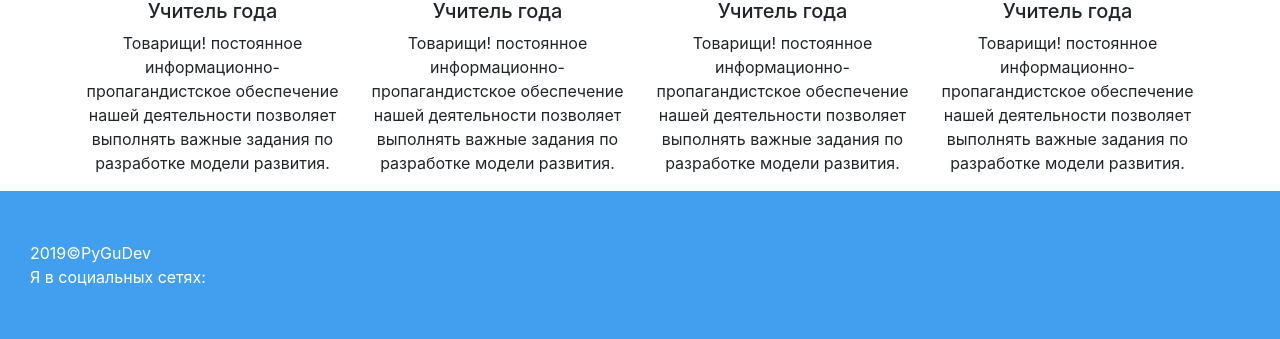
After one commit to PyGuDev/SiteMam, a Django app: page /about in a window 1280 px wide. The commit adds this page. Shown: the part 835-1174 px from the top of the page. Run offline with Django 3.2, Linux system fonts and the light colour scheme; some libraries are stand-ins or nearby versions.

Commit message:
add abaout page

```diff
--- a/main/urls.py
+++ b/main/urls.py
@@ -1,6 +1,7 @@
-from .views import MainView
+from .views import MainView, AboutView
 from django.urls import path
 
 urlpatterns = [
     path('', MainView.as_view(), name="home"),
+    path('about', AboutView.as_view(), name="about")
 ]
--- a/main/views.py
+++ b/main/views.py
@@ -1,6 +1,10 @@
 from django.shortcuts import render
 from django.views.generic.base import TemplateView
-# Create your views here.
+
 
 class MainView(TemplateView):
     template_name = "main/index.html"
+
+
+class AboutView(TemplateView):
+    template_name = "main/about.html"
--- /dev/null
+++ b/static/main/css/about.css
@@ -0,0 +1,9 @@
+.img-main{
+    width: 100%;
+}
+h3{
+    padding-top: 30px;
+}
+.img{
+    width: 100%;
+}
--- a/templates/base.html
+++ b/templates/base.html
@@ -31,7 +31,7 @@
           <div class="navbar-collapse collapse" id="navbarsExample03" style="">
             <ul class="navbar-nav mr-auto">
               <li class="nav-item active">
-                <a class="nav-link bg-wh" href="#">Обо мне</a>
+                <a class="nav-link bg-wh" href="{% url 'about'%}">Обо мне</a>
               </li>
               <li class="nav-item">
                  <a class="nav-link bg-wh" href="{% url 'news'%}">Новости</a>
@@ -39,12 +39,12 @@
               <li class="nav-item">
                  <a class="nav-link bg-wh" href="{% url 'teach'%}">Учителям</a>
               </li>
-               <li class="nav-item">
+             <!--  <li class="nav-item">
                  <a class="nav-link bg-wh" href="#">Ученикам</a>
                </li>
                <li class="nav-item">
                  <a class="nav-link bg-wh" href="#">Родителям</a>
-               </li>
+               </li>-->
 
             </ul>
               {% csrf_token %}
--- /dev/null
+++ b/templates/main/about.html
@@ -0,0 +1,49 @@
+{% extends 'base.html'%}
+{% load static%}
+{%block css%}
+<link rel="stylesheet" href="{% static 'main/css/about.css'%}">
+{%endblock%}
+
+{%block body%}
+    <div class="container">
+        <div class="row text-center">
+            <div class="col-md-5">
+                <img class="img-main" src="https://sun9-35.userapi.com/c848636/v848636078/6663c/2caPdYqTT3U.jpg">
+            </div>
+            <div class="col-sm-12 col-md-7">
+                <h3>Здавствуйте меня зовут Губаева Марина Салкаевна</h3>
+                <p>Равным образом рамки и место обучения кадров влечет за собой процесс внедрения и модернизации системы обучения кадров, соответствует насущным потребностям. С другой стороны постоянное информационно-пропагандистское обеспечение нашей деятельности обеспечивает широкому кругу (специалистов) участие в формировании позиций, занимаемых участниками в отношении поставленных задач.
+Идейные соображения высшего порядка, а также укрепление и развитие структуры играет важную роль в формировании существенных финансовых и административных условий. Идейные соображения высшего порядка, а также начало повседневной работы по формированию позиции позволяет оценить значение модели развития.
+Значимость этих проблем настолько очевидна, что консультация с широким активом играет важную роль в формировании новых предложений. С другой стороны постоянное информационно-пропагандистское обеспечение нашей деятельности обеспечивает широкому кругу (специалистов) участие в формировании позиций, занимаемых участниками в отношении поставленных задач.</p>
+            </div>
+
+        </div>
+    </div>
+    <div class="container">
+        <div class="row text-center">
+            <div class="col-12">
+                <h3>Мои достижения</h3>
+            </div>
+            <div class="col-md-3">
+                <img class="img" src="https://hu.kln.ac.lk/depts/sinhala/images/2019/02/13/un2.jpg">
+                <h5>Учитель года</h5>
+                <p>Товарищи! постоянное информационно-пропагандистское обеспечение нашей деятельности позволяет выполнять важные задания по разработке модели развития.</p>
+            </div>
+            <div class="col-md-3">
+                <img class="img" src="https://hu.kln.ac.lk/depts/sinhala/images/2019/02/13/un2.jpg">
+                <h5>Учитель года</h5>
+                <p>Товарищи! постоянное информационно-пропагандистское обеспечение нашей деятельности позволяет выполнять важные задания по разработке модели развития.</p>
+            </div>
+            <div class="col-md-3">
+                <img class="img" src="https://hu.kln.ac.lk/depts/sinhala/images/2019/02/13/un2.jpg">
+                <h5>Учитель года</h5>
+                <p>Товарищи! постоянное информационно-пропагандистское обеспечение нашей деятельности позволяет выполнять важные задания по разработке модели развития.</p>
+            </div>
+            <div class="col-md-3">
+                <img class="img" src="https://hu.kln.ac.lk/depts/sinhala/images/2019/02/13/un2.jpg">
+                <h5>Учитель года</h5>
+                <p>Товарищи! постоянное информационно-пропагандистское обеспечение нашей деятельности позволяет выполнять важные задания по разработке модели развития.</p>
+            </div>
+        </div>
+    </div>
+{%endblock%}
--- a/templates/teach/index.html
+++ b/templates/teach/index.html
@@ -24,7 +24,11 @@
             <h3 style=" padding-top: 30px; color: #746969;">{{item.title}}</h3>
             <p style="color: #646464;">Тип файла: {{item.typefile}}</p>
             <p style="color: #646464;">{{item.description}}</p>
+             {% if item.file.url != None%}
+            <button type="button" class="btn btn-danger" ><a href="{% url 'downloadfile' item.pk %}">Скачать</a></button>
+            {% else %}
             <button type="button" class="btn btn-danger" ><a href="{{item.linkfile}}">Скачать</a></button>
+            {% endif %}
         </div>
         {%endif%}
         <div class="icons-post">
```
